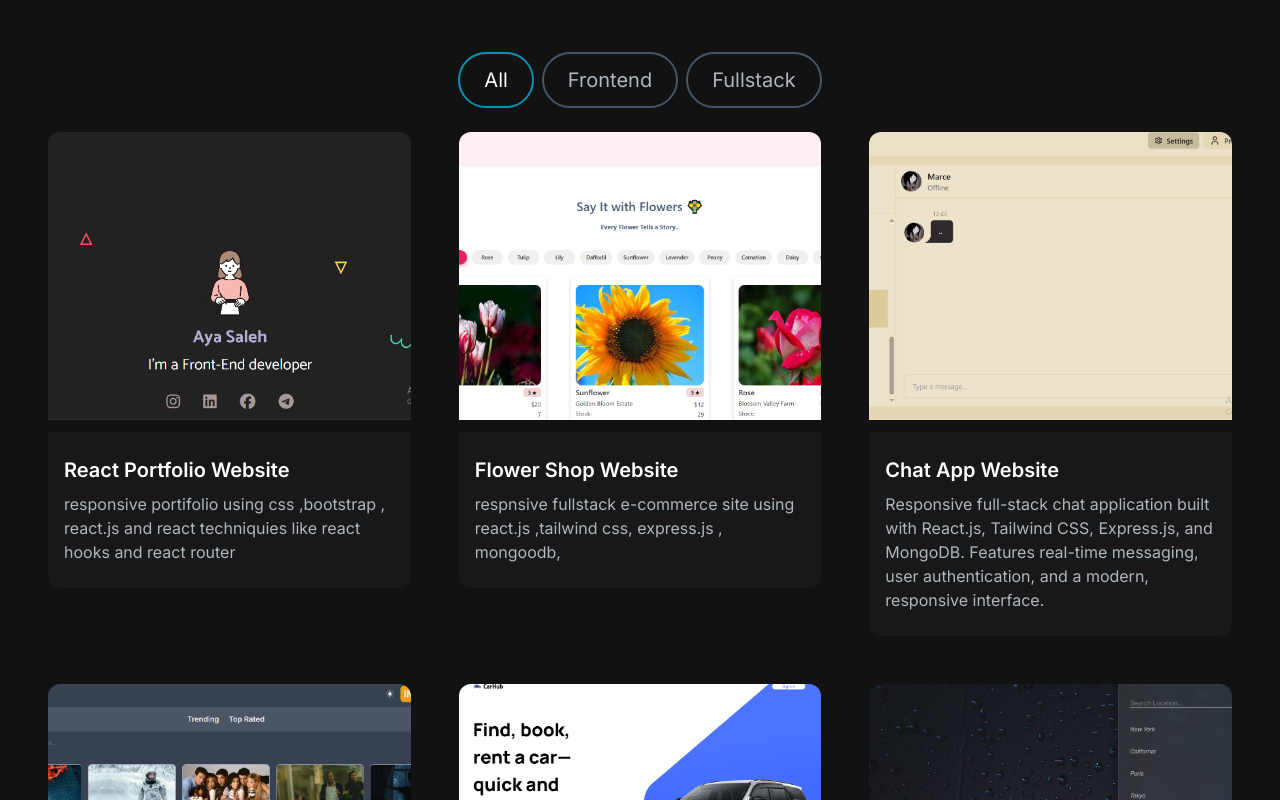
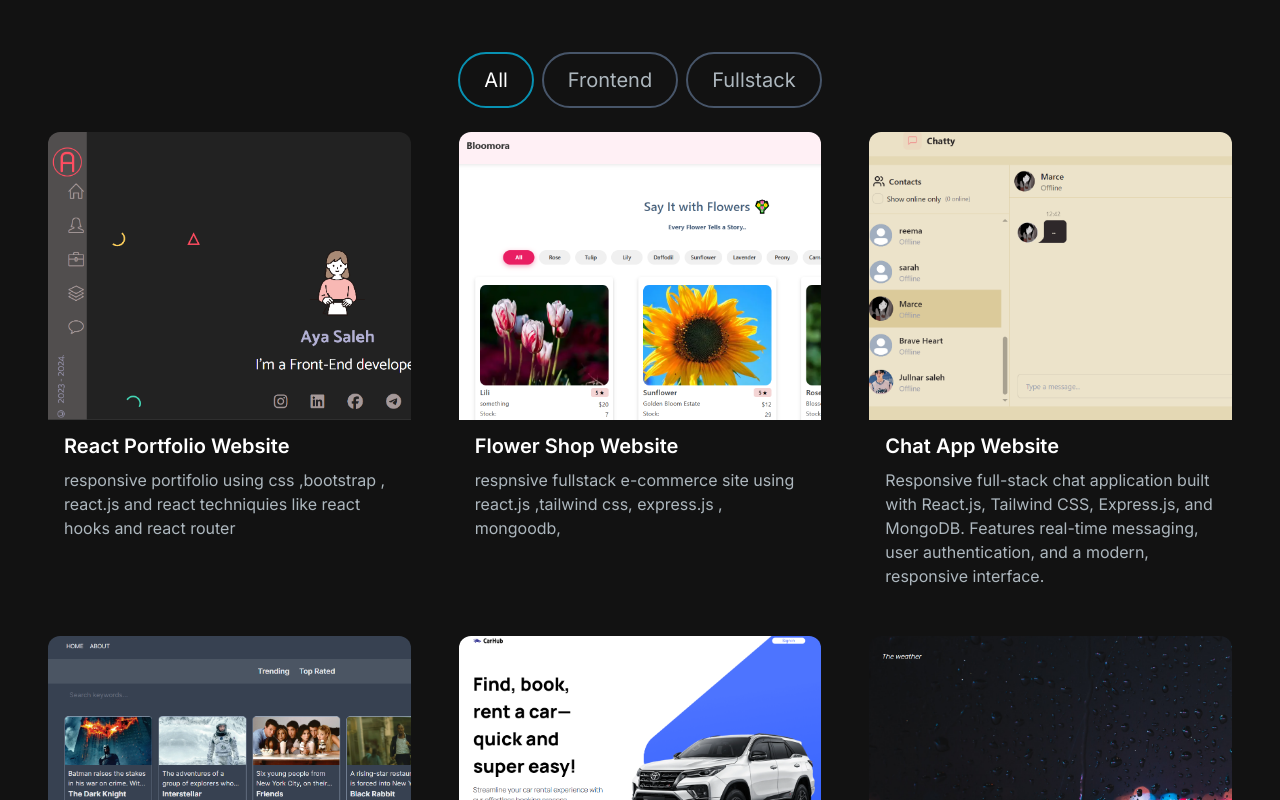
Before and after one commit to ayaSaleh717/portfolio, a Next.js app: page / in a window 1280 px wide. Shown: the part 1400-2200 px from the top of the page. Built offline with nearby package versions, Linux system fonts and the light colour scheme.

Commit message:
first commit

```diff
--- a/src/app/components/ProjectCard.jsx
+++ b/src/app/components/ProjectCard.jsx
@@ -7,12 +7,7 @@ const ProjectCard = ({ imgUrl, title, description, gitUrl, previewUrl }) => {
     <div>
       <div
         className="h-52 md:h-72 rounded-t-xl relative group"
-        style={{
-          backgroundImage: `url(${imgUrl})`,
-          backgroundSize: "cover",
-          backgroundPosition: "center",
-          backgroundRepeat: "no-repeat",
-        }}
+        style={{ background: `url(${imgUrl})`, backgroundSize: "cover" }}
       >
         <div className="overlay items-center justify-center absolute top-0 left-0 w-full h-full bg-[#181818] bg-opacity-0 hidden group-hover:flex group-hover:bg-opacity-80 transition-all duration-500 ">
           <Link
@@ -29,7 +24,7 @@ const ProjectCard = ({ imgUrl, title, description, gitUrl, previewUrl }) => {
           </Link>
         </div>
       </div>
-      <div className="text-white rounded-b-xl mt-3 bg-[#181818] py-6 px-4">
+      <div className="text-white rounded-b-xl mt-3 bg-[#181818]py-6 px-4">
         <h5 className="text-xl font-semibold mb-2">{title}</h5>
         <p className="text-[#ADB7BE]">{description}</p>
       </div>
```
